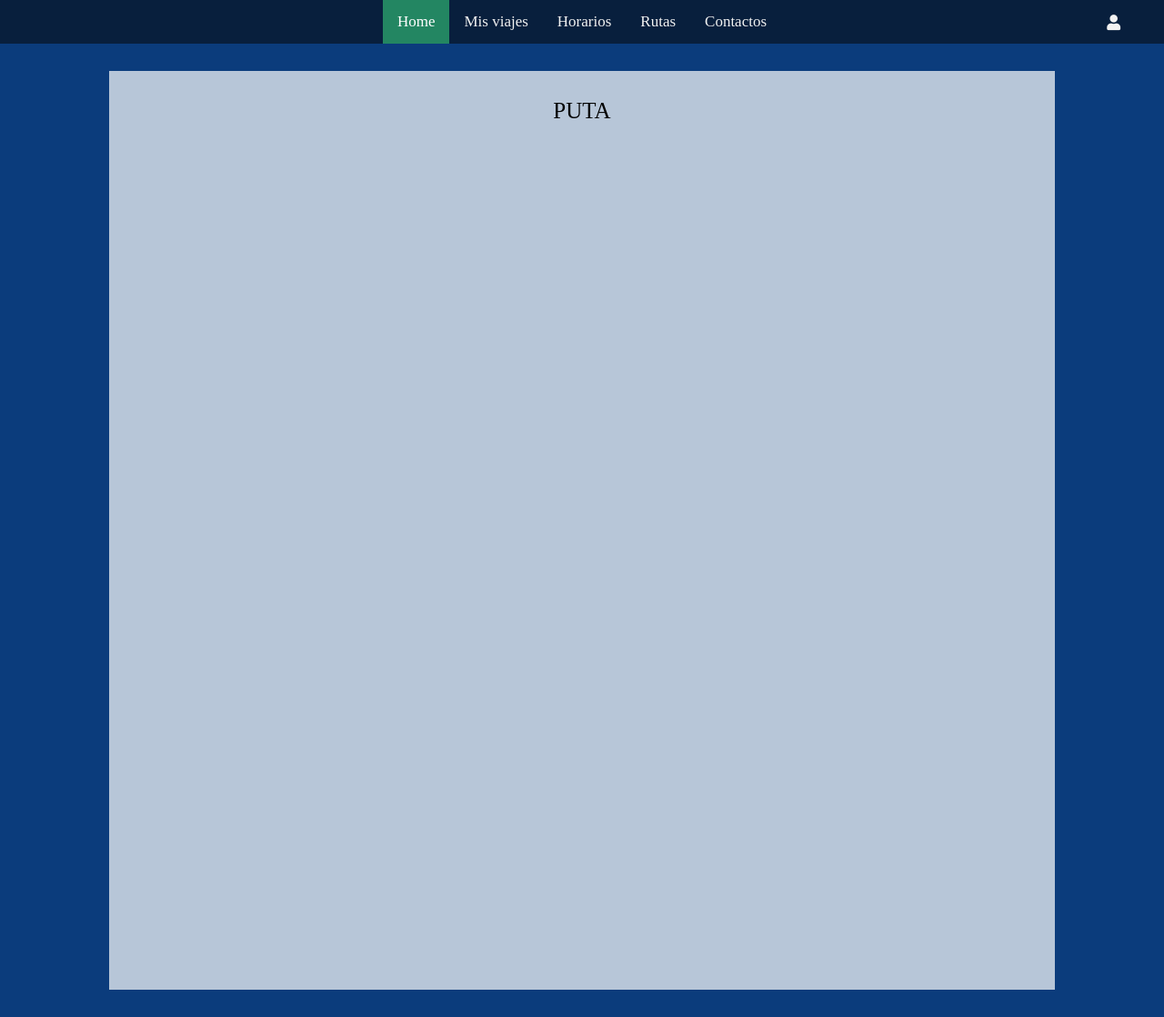
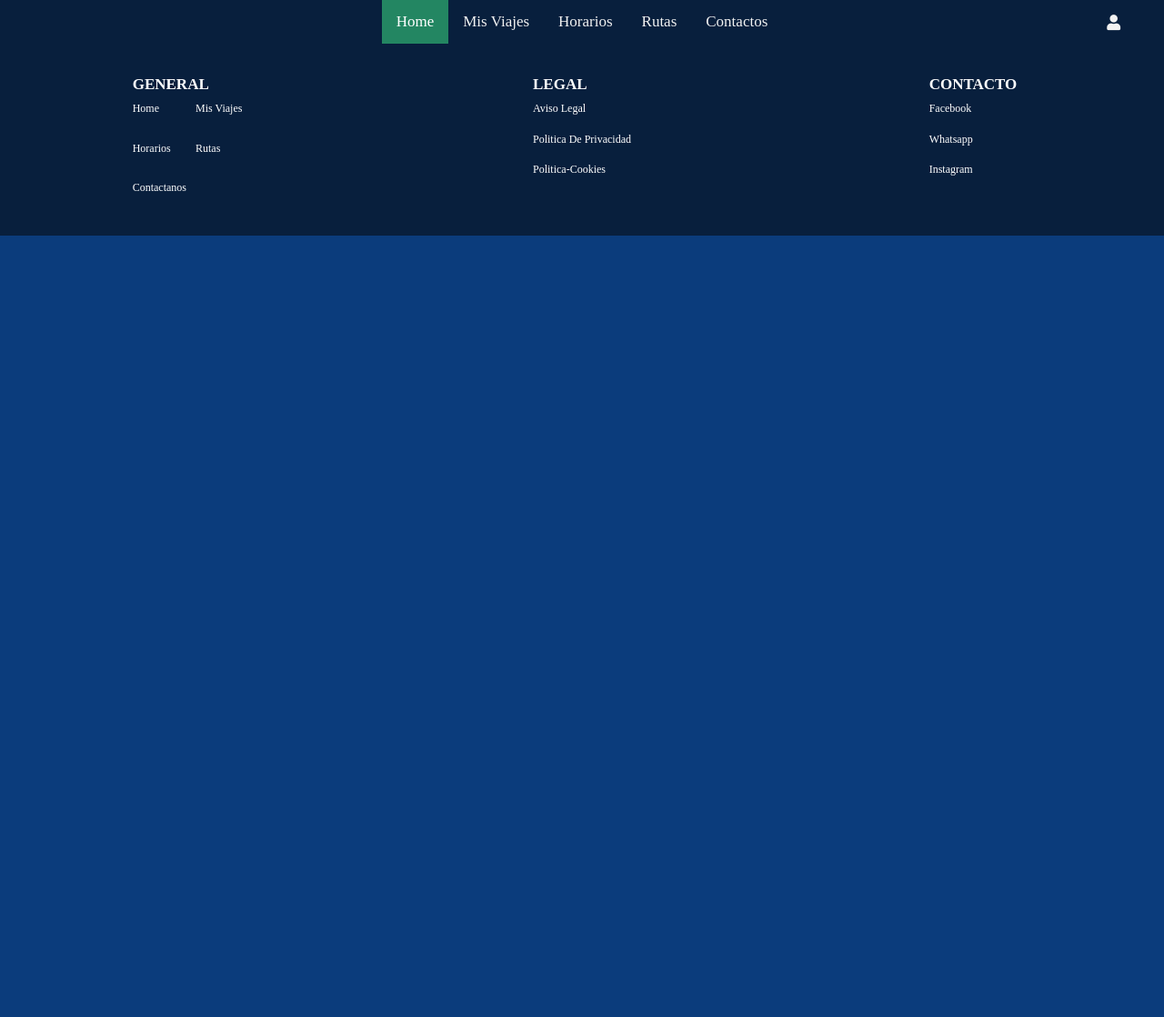
Before and after one commit to mmc31-08/-UnipoolingProyect, a Django app: template Unipooling website/app/templates/inicio.html in a window 1280 px wide. Shown: the whole page at 91% size. After the commit the page ends 259 px from the top, so only its background shows below. Run offline with Django 3.2, Linux system fonts and the light colour scheme; the template is opened without the code that fills it, so the values that code supplies are empty.

Commit message:
avance footer

```diff
--- a/Unipooling website/Unipooling/urls.py
+++ b/Unipooling website/Unipooling/urls.py
@@ -20,5 +20,5 @@ from app import views as appViews
 urlpatterns = [
     path('admin/', admin.site.urls),
     path('', appViews.home, name="home"),
-    path('inicio/', appViews.inicio, name="inicio"),
+    path('principal/', appViews.principal, name="principal")
 ]
--- /dev/null
+++ b/Unipooling website/app/static/css/footer.css
@@ -0,0 +1,37 @@
+.footer{
+    background: #081f3d;
+    padding: 35px 0;
+}
+
+.footer .container{
+    display: grid;
+    grid-template-columns: repeat(3, 1fr);
+    gap: 10px;
+    align-items: flex-start;
+}
+
+.footer .container .listas{
+    display: grid;
+    grid-template-columns: repeat(2, 1fr);
+    gap: 10px;
+    align-items: flex-start;
+}
+
+.footer .container ul{
+    margin: 0 auto;
+}
+
+.footer .container ul li{
+    line-height: 2.8;
+}
+
+.footer .container ul li a{
+    color: #fff;
+    font-size: 12px;
+}
+
+.footer .container ul h3{
+    font-size: 17px;
+    color: #fff;
+    text-transform: uppercase;
+}
--- a/Unipooling website/app/static/css/inicio.css
+++ b/Unipooling website/app/static/css/inicio.css
@@ -4,6 +4,32 @@ overflow: hidden;
 justify-content: center;
 background-color:#0b3c7c;
 margin: 0px;
+}
+
+*{
+  margin: 0;
+  padding: 0;
+  box-sizing: border-box;
+  text-decoration:none;
+  outline: none;
+  border:none;
+  text-transform: capitalize;
+}
+
+ul{
+  list-style: none;
+}
+
+a{
+  color: black;
+  text-decoration:none;
+}
+
+html{
+  font-size: 62.5%;
+  overflow-x: hidden;
+  scroll-padding-top: 5.5rem;
+  scroll-behavior: smooth;
 }
 
 .topnav{
--- a/Unipooling website/app/static/css/registro.css
+++ b/Unipooling website/app/static/css/registro.css
@@ -7,6 +7,7 @@
     box-sizing: border-box;
     font-family: "Poppins" , sans-serif;
     }
+
     body{
     min-height: 100vh;
     display: flex;
@@ -15,6 +16,7 @@
     background: #32527b ;
     padding: 30px;
     }
+
     .container{
     position: relative;
     max-width: 850px;
--- a/Unipooling website/app/templates/home.html
+++ b/Unipooling website/app/templates/home.html
@@ -35,7 +35,7 @@
             <i class="fas fa-lock"></i>
             <input type="password" placeholder="Ingresa tu contraseña" required>
             </div>
-            <div class="text"><a href="{% url 'inicio' %}">Olvidaste la contraseña?</a></div>
+            <div class="text"><a href="{% url 'principal' %}">Olvidaste la contraseña?</a></div>
             <div class="button input-box">
             <input type="submit"  value="Ingresa" >
             </div>
--- a/Unipooling website/app/templates/inicio.html
+++ b/Unipooling website/app/templates/inicio.html
@@ -1,7 +1,22 @@
 {%load static%}
 <!DOCTYPE html>
+<html lang="en">
+
+<head>
+    <meta charset="UTF-8">
+    <meta http-equiv="X-UA-Compatible" content="IE=edge">
+    <meta name="viewport" content="width=device-width, initial-scale=1.0">
+    <title>UNIPOOLING</title>
     <link rel="stylesheet" href="https://cdnjs.cloudflare.com/ajax/libs/font-awesome/5.15.3/css/all.min.css">
     <link rel="stylesheet" href='{%static "css/inicio.css" %}'>
+    <link rel="stylesheet" href='{%static "css/footer.css" %}'>
+    <link rel="stylesheet" href='{%static "css/navbar.css" %}'>
+</head>
+
+<body>
+    <!-- SECCION HEADER -->
+    <header>
+        <!-- NAVBAR -->
         <div class="topnav" id="myTopnav">
             <a href="#Inicio" class="active">Home</a>
             <a href="#Misviajes">Mis viajes</a>
@@ -13,8 +28,40 @@
                 <a class="fas fa-user" href="{% url 'home' %}"></a>
             </div>
         </div>
-    <div class="info">
-        <div class="texto">
-        <p>PUTA</p>
+    </header>
+
+    <main>
+        {% block content %}
+        {% endblock %}
+    </main>
+
+    <!-- SECCION FOOTER -->
+    <footer class="footer">
+        <div class="container">
+            <ul>
+                <h3>General</h3>
+                <ul class="listas">
+                    <li><a href="">Home</a></li>
+                    <li><a href="">Mis viajes</a></li>
+                    <li><a href="">Horarios</a></li>
+                    <li><a href="">Rutas</a></li>
+                    <li><a href="">Contactanos</a></li>
+                </ul>
+            </ul>
+            <ul>
+                <h3>Legal</h3>
+                <li><a href="#">Aviso legal</a></li>
+                <li><a href="#">Politica de privacidad</a></li>
+                <li><a href="#">Politica-cookies</a></li>
+            </ul>
+            <ul>
+                <h3>Contacto</h3>
+                <li><a href="#">Facebook</a></li>
+                <li><a href="#">Whatsapp</a></li>
+                <li><a href="#">instagram</a></li>
+            </ul>
         </div>
-    </div>
+    </footer>
+</body>
+
+</html>
--- a/Unipooling website/app/views.py
+++ b/Unipooling website/app/views.py
@@ -5,5 +5,5 @@ def home(request):
     return render(request, 'home.html')
 
 
-def inicio(request):
-    return render(request, 'inicio.html')
+def principal(request):
+    return render(request, 'principal.html')
```
Also changed, not shown: Unipooling website/app/static/css/page.css (deleted, +0 -16 lines), Unipooling website/app/templates/principal.html (added, +11 -0 lines). Lines whose indentation alone changed are shown as unchanged.
